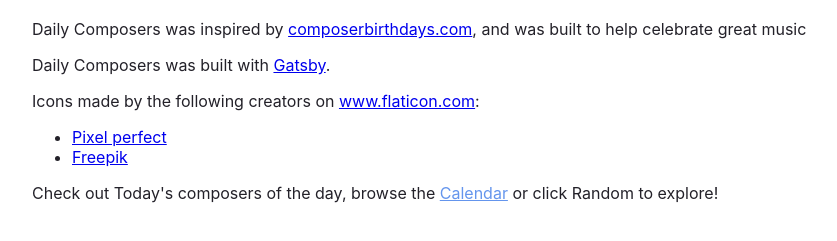
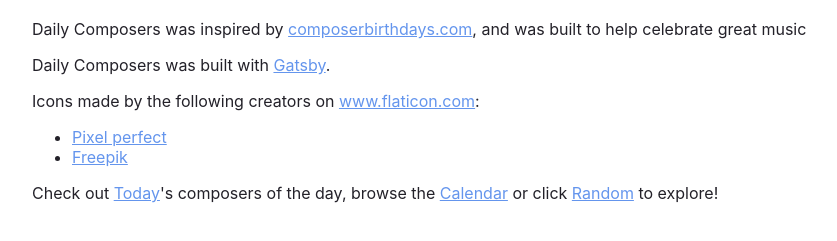
Before and after one commit to jsundram/daily-composers, a Gatsby site: page / in a window 1280 px wide. Shown: the part 195-436 px from the top of the page, without its empty margins (208-1045 px from the left). Built offline with nearby package versions, Linux system fonts and the light colour scheme; Gatsby itself is replaced by a stand-in of ours.

Commit message:
Concrete /today and /random links, consistent link styling.

```diff
--- a/src/components/layout.js
+++ b/src/components/layout.js
@@ -1,8 +1,6 @@
 import * as React from 'react'
 import { Link } from 'gatsby'
 import { useStaticQuery, graphql } from 'gatsby'
-
-import {date_to_slug, randomDate} from '../lib/utils'
 
 import {
   container,
@@ -22,18 +20,14 @@ const Layout = ({ pageTitle, children }) => {
           }
   }`);
 
-
-  let today = date_to_slug(new Date());
-  let random = date_to_slug(randomDate());
-
   return (
     <main className={container}>
       <title>{pageTitle} | {data.site.siteMetadata.title}</title>
       <p className={siteTitle}>{data.site.siteMetadata.title}</p>
       <nav>
         <ul className={navLinks}>
-          <li className={navLinkItem}><Link to={today} className={navLinkText}>Today</Link></li>
-          <li className={navLinkItem}><Link to={random} className={navLinkText}>Random</Link></li>
+          <li className={navLinkItem}><Link to="/today" className={navLinkText}>Today</Link></li>
+          <li className={navLinkItem}><Link to="/random" className={navLinkText}>Random</Link></li>
           <li className={navLinkItem}><Link to="/calendar" className={navLinkText}>Calendar</Link></li>
           <li className={navLinkItem}><Link to="/" className={navLinkText}>About</Link></li>
         </ul>
--- a/src/pages/index.js
+++ b/src/pages/index.js
@@ -7,21 +7,23 @@ import {
   heading,
 } from '../components/layout.module.css'
 
+import {link} from './index.module.css'
+
 // Step 2: Define your component
 const AboutPage = () => {
   return (
       <Layout pageTitle="About">
         <h1 className={heading}>About</h1>
-        <p>Daily Composers was inspired by <a href="http://composerbirthdays.com/">composerbirthdays.com</a>, and was built to help celebrate great music</p>
-        <p>Daily Composers was built with <a href="https://www.gatsbyjs.com/">Gatsby</a>.</p>
+        <p>Daily Composers was inspired by <a className={link} href="http://composerbirthdays.com/">composerbirthdays.com</a>, and was built to help celebrate great music</p>
+        <p>Daily Composers was built with <a className={link} href="https://www.gatsbyjs.com/">Gatsby</a>.</p>
 
-        <p>Icons made by the following creators on <a href="https://www.flaticon.com/" title="Flaticon">www.flaticon.com</a>: </p>
+        <p>Icons made by the following creators on <a className={link} href="https://www.flaticon.com/" title="Flaticon">www.flaticon.com</a>: </p>
         <ul>
-            <li> <a href="https://www.flaticon.com/authors/pixel-perfect" title="Pixel perfect">Pixel perfect</a></li>
-            <li> <a href="https://www.freepik.com" title="Freepik">Freepik</a></li>
+            <li> <a className={link} href="https://www.flaticon.com/authors/pixel-perfect" title="Pixel perfect">Pixel perfect</a></li>
+            <li> <a className={link} href="https://www.freepik.com" title="Freepik">Freepik</a></li>
         </ul>
 
-        <p>Check out Today's composers of the day, browse the <Link to="/calendar" className={heading}>Calendar</Link> or click Random to explore!</p>
+        <p>Check out <Link to="/today" className={link}>Today</Link>'s composers of the day, browse the <Link to="/calendar" className={link}>Calendar</Link> or click <Link to="/random" className={link}>Random</Link> to explore!</p>
       </Layout>
   )
 }
--- /dev/null
+++ b/src/pages/index.module.css
@@ -0,0 +1,3 @@
+.link {
+  color: cornflowerblue;
+}
```
Also changed, not shown: src/pages/random.js (added, +33 -0 lines), src/pages/today.js (added, +32 -0 lines), README.md.
